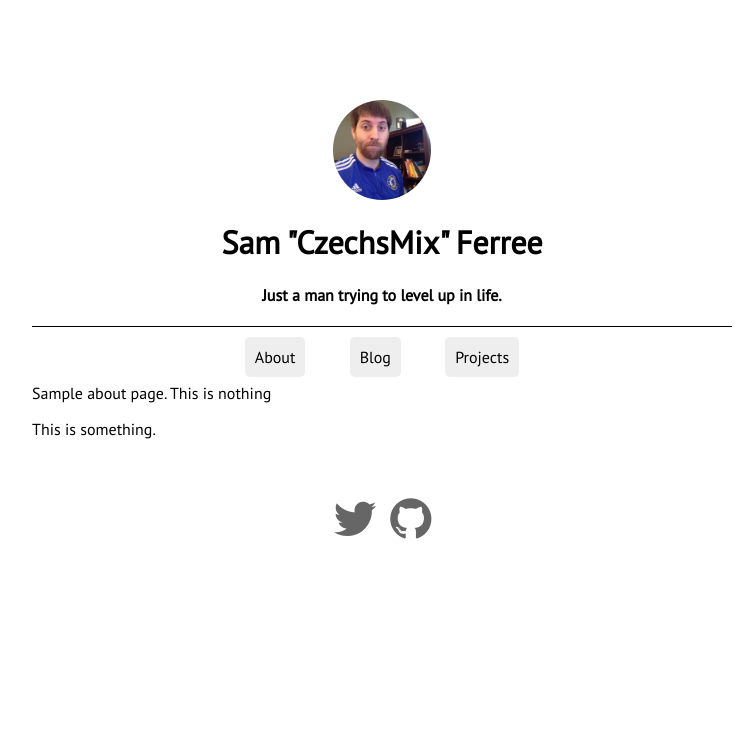
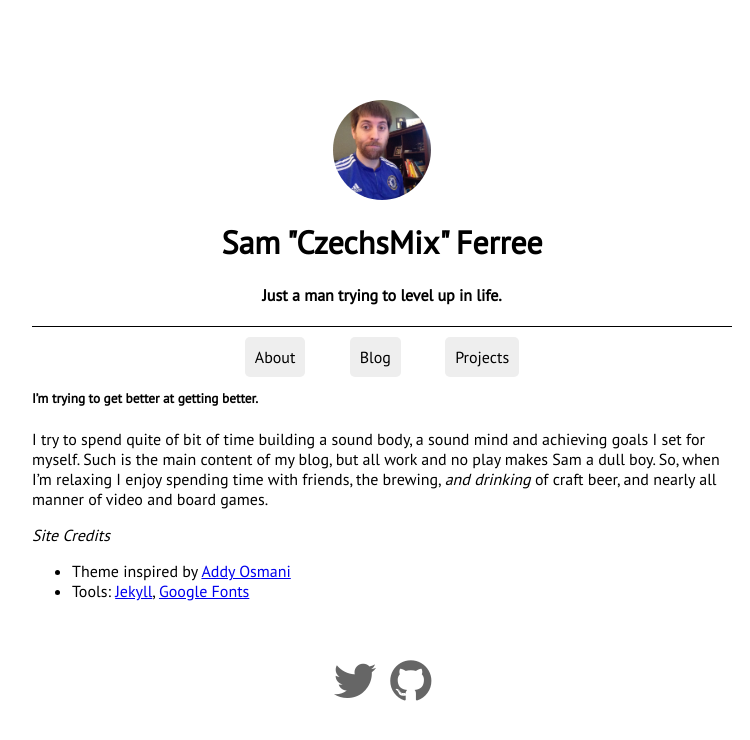
Before and after one commit to CzechsMix/czechsmix.github.io, a Jekyll site: the page built from about.md, in a window 1280 px wide. Shown: the top 740 px of the page, without its empty margins (258-1008 px from the left). Built offline with Jekyll 4.4.1, drawn with Linux system fonts in a browser that asks for light colours; nearby versions of some CDN libraries.

Commit message:
Fill out about page and stub projects

```diff
--- a/_config.yml
+++ b/_config.yml
@@ -14,7 +14,7 @@ description: > # this means to ignore newlines until "baseurl:"
   Google search results) and in your feed.xml site description.
 baseurl: "" # the subpath of your site, e.g. /blog
 url: "http://czechsmix.com" # the base hostname & protocol for your site
-twitter_username: levelupquest
+twitter_username: NinetyOrTen
 github_username:  czechsmix
 
 # Build settings
--- a/about.md
+++ b/about.md
@@ -3,7 +3,11 @@ layout: page
 title: About
 ---
 
-Sample about page.
-This is nothing
+##### I'm trying to get better at getting better.
 
-This is something.
+I try to spend quite of bit of time building a sound body, a sound mind and achieving goals I set for myself. Such is the main content of my blog, but all work and no play makes Sam a dull boy. So, when I'm relaxing I enjoy spending time with friends, the brewing, *and drinking* of craft beer, and nearly all manner of video and board games.
+
+*Site Credits*
+
+- Theme inspired by [Addy Osmani](https://addyosmani.com)
+- Tools: [Jekyll](https://jekyllrb.com), [Google Fonts](https://google.com/fonts)
```
Also changed, not shown: projects.md (+1 -1 lines).
